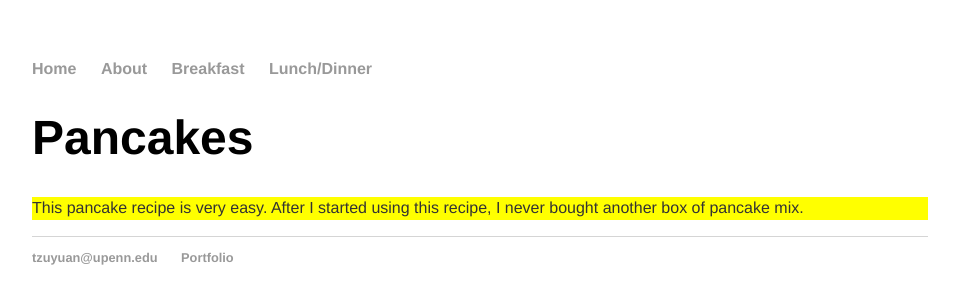
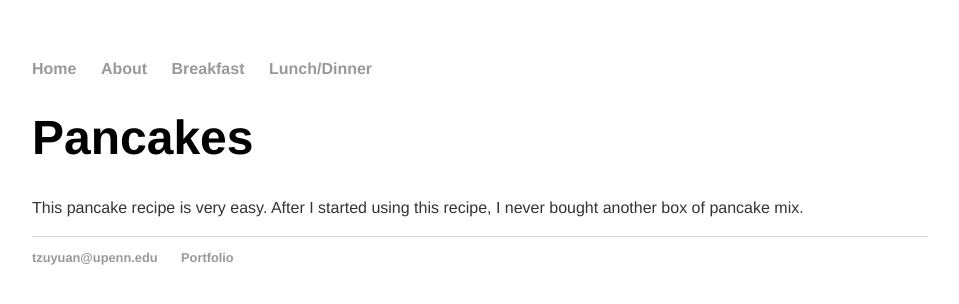
Before and after one commit to tzuyuanw/tzuyuanw.github.io, a Jekyll site: the page recipes/pancakes.html, which Jekyll copies as it is, in a window 1280 px wide. Shown: the top 304 px of the page, without its empty margins (160-1119 px from the left). Built offline with Jekyll 4.4.1, drawn with Linux system fonts in a browser that asks for light colours.

Commit message:
Update recipes.css

```diff
--- a/css/recipes.css
+++ b/css/recipes.css
@@ -30,9 +30,6 @@ p {
     color: #333;
 }
 
-.blurb{
-    background-color: yellow;
-}
 
 * {
   box-sizing: border-box;
```
